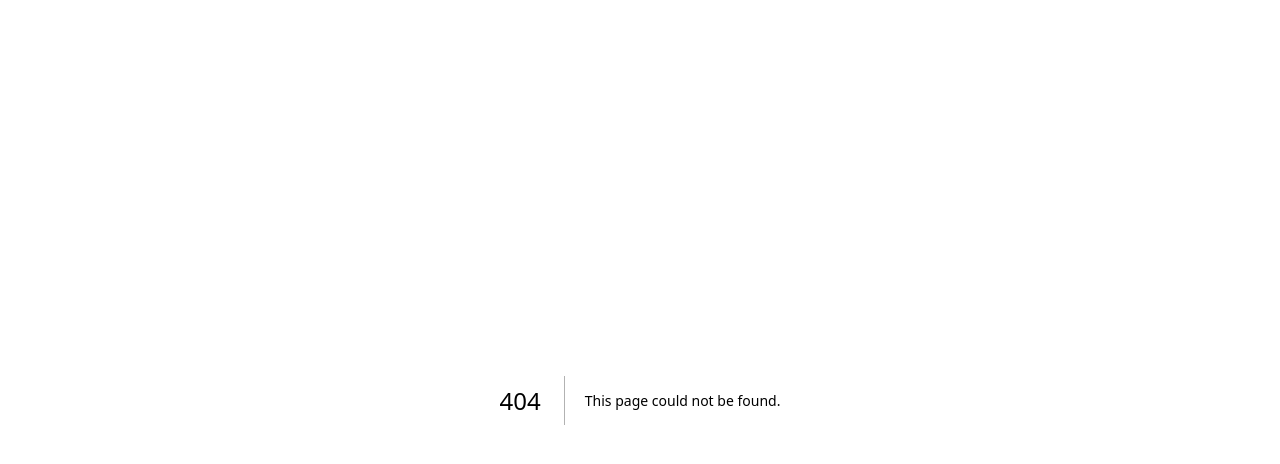
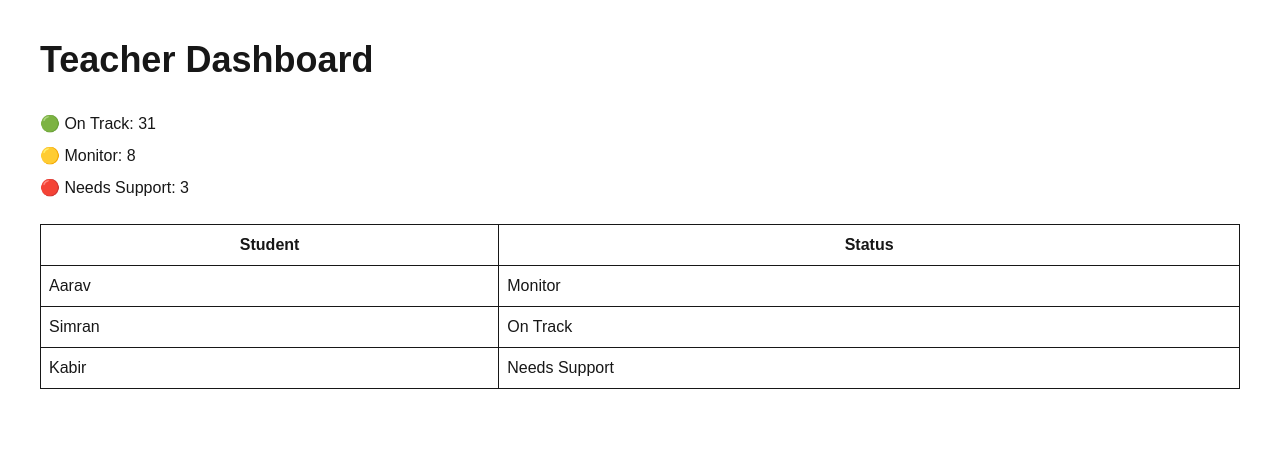
Before and after one commit to Supreetkaur1/learning-risk-platform, a Next.js app: page /dashboard in a window 1280 px wide. Before the commit this address had no page. Shown: the top 464 px of the page. Built offline with nearby package versions, Linux system fonts and the light colour scheme.

Commit message:
Intial prototype

```diff
--- /dev/null
+++ b/app/dashboard/page.tsx
@@ -0,0 +1,19 @@
+import StudentTable from "@/components/StudentTable";
+
+export default function Dashboard() {
+  return (
+    <main className="p-10">
+      <h1 className="text-4xl font-bold">
+        Teacher Dashboard
+      </h1>
+
+      <div className="mt-8 space-y-2">
+        <p>🟢 On Track: 31</p>
+        <p>🟡 Monitor: 8</p>
+        <p>🔴 Needs Support: 3</p>
+      </div>
+
+      <StudentTable />
+    </main>
+  );
+}
--- a/app/page.tsx
+++ b/app/page.tsx
@@ -1,65 +1,22 @@
-import Image from "next/image";
-
 export default function Home() {
   return (
-    <div className="flex flex-col flex-1 items-center justify-center bg-zinc-50 font-sans dark:bg-black">
-      <main className="flex flex-1 w-full max-w-3xl flex-col items-center justify-between py-32 px-16 bg-white dark:bg-black sm:items-start">
-        <Image
-          className="dark:invert"
-          src="/next.svg"
-          alt="Next.js logo"
-          width={100}
-          height={20}
-          priority
-        />
-        <div className="flex flex-col items-center gap-6 text-center sm:items-start sm:text-left">
-          <h1 className="max-w-xs text-3xl font-semibold leading-10 tracking-tight text-black dark:text-zinc-50">
-            To get started, edit the page.tsx file.
+    <main className="min-h-screen p-10">
+      <h1 className="text-5xl font-bold">
+        Learning Risk Identification Platform
       </h1>
-          <p className="max-w-md text-lg leading-8 text-zinc-600 dark:text-zinc-400">
-            Looking for a starting point or more instructions? Head over to{" "}
+
+      <p className="mt-6 text-lg">
+        Early classroom support through structured teacher observations.
+      </p>
+
+      <div className="mt-8">
         <a
-              href="https://vercel.com/templates?framework=next.js&utm_source=create-next-app&utm_medium=appdir-template-tw&utm_campaign=create-next-app"
-              className="font-medium text-zinc-950 dark:text-zinc-50"
+          href="/dashboard"
+          className="rounded bg-black px-4 py-2 text-white"
         >
-              Templates
-            </a>{" "}
-            or the{" "}
-            <a
-              href="https://nextjs.org/learn?utm_source=create-next-app&utm_medium=appdir-template-tw&utm_campaign=create-next-app"
-              className="font-medium text-zinc-950 dark:text-zinc-50"
-            >
-              Learning
-            </a>{" "}
-            center.
-          </p>
-        </div>
-        <div className="flex flex-col gap-4 text-base font-medium sm:flex-row">
-          <a
-            className="flex h-12 w-full items-center justify-center gap-2 rounded-full bg-foreground px-5 text-background transition-colors hover:bg-[#383838] dark:hover:bg-[#ccc] md:w-[158px]"
-            href="https://vercel.com/new?utm_source=create-next-app&utm_medium=appdir-template-tw&utm_campaign=create-next-app"
-            target="_blank"
-            rel="noopener noreferrer"
-          >
-            <Image
-              className="dark:invert"
-              src="/vercel.svg"
-              alt="Vercel logomark"
-              width={16}
-              height={16}
-            />
-            Deploy Now
-          </a>
-          <a
-            className="flex h-12 w-full items-center justify-center rounded-full border border-solid border-black/[.08] px-5 transition-colors hover:border-transparent hover:bg-black/[.04] dark:border-white/[.145] dark:hover:bg-[#1a1a1a] md:w-[158px]"
-            href="https://nextjs.org/docs?utm_source=create-next-app&utm_medium=appdir-template-tw&utm_campaign=create-next-app"
-            target="_blank"
-            rel="noopener noreferrer"
-          >
-            Documentation
+          Open Dashboard
         </a>
       </div>
     </main>
-    </div>
   );
 }
--- /dev/null
+++ b/app/students/page.tsx
@@ -0,0 +1,13 @@
+export default function StudentsPage() {
+  return (
+    <main className="p-10">
+      <h1 className="text-4xl font-bold">
+        Students
+      </h1>
+
+      <p className="mt-4">
+        Student management coming soon.
+      </p>
+    </main>
+  );
+}
--- /dev/null
+++ b/components/StudentTable.tsx
@@ -0,0 +1,27 @@
+export default function StudentTable() {
+  const students = [
+    { name: "Aarav", status: "Monitor" },
+    { name: "Simran", status: "On Track" },
+    { name: "Kabir", status: "Needs Support" },
+  ];
+
+  return (
+    <table className="border-collapse border mt-6 w-full">
+      <thead>
+        <tr>
+          <th className="border p-2">Student</th>
+          <th className="border p-2">Status</th>
+        </tr>
+      </thead>
+
+      <tbody>
+        {students.map((student) => (
+          <tr key={student.name}>
+            <td className="border p-2">{student.name}</td>
+            <td className="border p-2">{student.status}</td>
+          </tr>
+        ))}
+      </tbody>
+    </table>
+  );
+}
--- /dev/null
+++ b/lib/risk-engine.ts
@@ -0,0 +1,15 @@
+export function calculateRisk(
+  reading: number,
+  attention: number,
+  instruction: number,
+  writing: number,
+  numeracy: number
+) {
+  return (
+    reading * 0.25 +
+    attention * 0.20 +
+    instruction * 0.15 +
+    writing * 0.20 +
+    numeracy * 0.20
+  ) * 20;
+}
```
Lines whose indentation alone changed are shown as unchanged.
